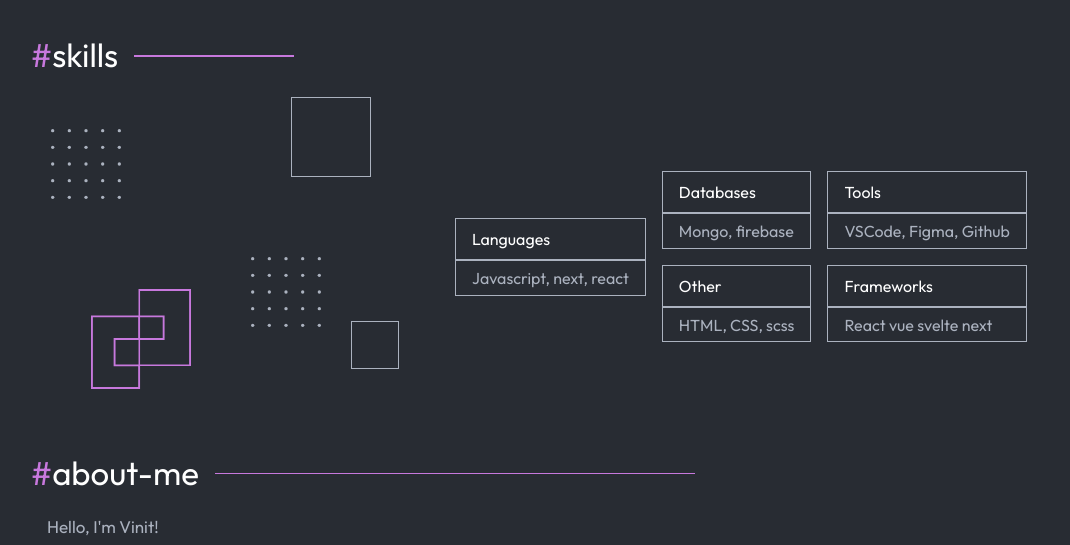
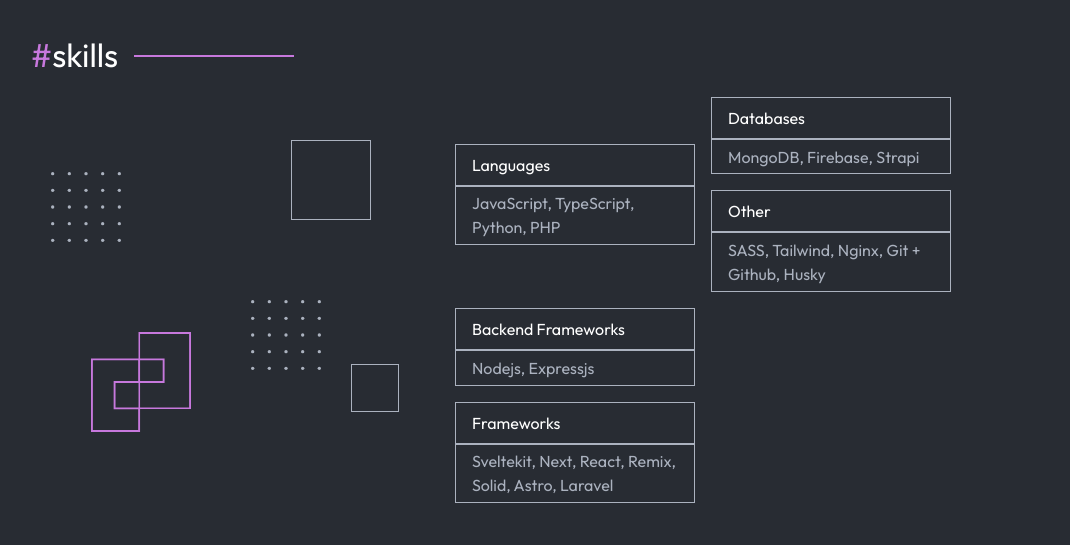
Before and after one commit to Vinit-Tiwari/portfolio, a SvelteKit app: page / in a window 1280 px wide. Shown: the part 1140-1685 px from the top of the page, without its empty margins (97-1167 px from the left). Built offline with nearby package versions, Linux system fonts and the light colour scheme.

Commit message:
skills update

```diff
--- a/src/routes/+page.svelte
+++ b/src/routes/+page.svelte
@@ -21,7 +21,8 @@
         He crafts responsive websites where technologies meet creativity
       </span>
 
-      <a href="mailto: vinittiwari1912@gmail.com"
+      <a
+        href="mailto: vinittiwari1912@gmail.com"
         class="text-[20px] border-2 border-solid border-[#C778DD] py-[0.3rem] px-[0.6rem] hover:bg-[#C778DD] hover:bg-opacity-20"
       >
         Contact me !!
@@ -125,7 +126,7 @@
     </span>
 
     <span class="flex p-[1rem] flex-wrap gap-[1rem] justify-start">
-      <Card {projectData}/>
+      <Card {projectData} />
     </span>
   </span>
 
@@ -185,7 +186,7 @@
           <div
             class="px-[1rem] py-[0.3rem] text-[#ABB2BF] border-[#ABB2BF] border-solid border"
           >
-            Javascript, next, react
+            JavaScript, TypeScript, Python, PHP
           </div>
         </span>
 
@@ -200,7 +201,7 @@
             <div
               class="px-[1rem] py-[0.3rem] text-[#ABB2BF] border-[#ABB2BF] border-solid border"
             >
-              Mongo, firebase
+              MongoDB, Firebase, Strapi
             </div>
           </span>
 
@@ -214,7 +215,7 @@
             <div
               class="px-[1rem] py-[0.3rem] text-[#ABB2BF] border-[#ABB2BF] border-solid border"
             >
-              HTML, CSS, scss
+              SASS, Tailwind, Nginx, Git + Github, Husky
             </div>
           </span>
         </span>
@@ -224,13 +225,13 @@
             <div
               class="px-[1rem] py-[0.5rem] border-[#ABB2BF] border-solid border"
             >
-              Tools
+              Backend Frameworks
             </div>
 
             <div
               class="px-[1rem] py-[0.3rem] text-[#ABB2BF] border-[#ABB2BF] border-solid border"
             >
-              VSCode, Figma, Github
+              Nodejs, Expressjs
             </div>
           </span>
 
@@ -244,7 +245,7 @@
             <div
               class="px-[1rem] py-[0.3rem] text-[#ABB2BF] border-[#ABB2BF] border-solid border"
             >
-              React vue svelte next
+              Sveltekit, Next, React, Remix, Solid, Astro, Laravel
             </div>
           </span>
         </span>
--- a/src/routes/about-me/+page.svelte
+++ b/src/routes/about-me/+page.svelte
@@ -74,7 +74,7 @@
             <div
               class="px-[1rem] py-[0.3rem] text-[#ABB2BF] border-[#ABB2BF] border-solid border"
             >
-              Javascript, next, react
+              JavaScript, TypeScript, Python, PHP
             </div>
           </span>
 
@@ -88,7 +88,7 @@
             <div
               class="px-[1rem] py-[0.3rem] text-[#ABB2BF] border-[#ABB2BF] border-solid border"
             >
-              Mongo, firebase
+              MongoDB, Firebase, Strapi
             </div>
           </span>
 
@@ -102,7 +102,7 @@
             <div
               class="px-[1rem] py-[0.3rem] text-[#ABB2BF] border-[#ABB2BF] border-solid border"
             >
-              HTML, CSS, scss
+              SASS, Tailwind, Nginx, Git + Github, Husky
             </div>
           </span>
 
@@ -110,13 +110,13 @@
             <div
               class="px-[1rem] py-[0.5rem] border-[#ABB2BF] border-solid border"
             >
-              Tools
+              Backend Frameworks
             </div>
 
             <div
               class="px-[1rem] py-[0.3rem] text-[#ABB2BF] border-[#ABB2BF] border-solid border"
             >
-              VSCode, Figma, Github
+              Nodejs, Expressjs
             </div>
           </span>
 
@@ -130,7 +130,7 @@
             <div
               class="px-[1rem] py-[0.3rem] text-[#ABB2BF] border-[#ABB2BF] border-solid border"
             >
-              React vue svelte next
+              Sveltekit, Next, Remix, Solid, Astro, Laravel
             </div>
           </span>
         </span>
```
